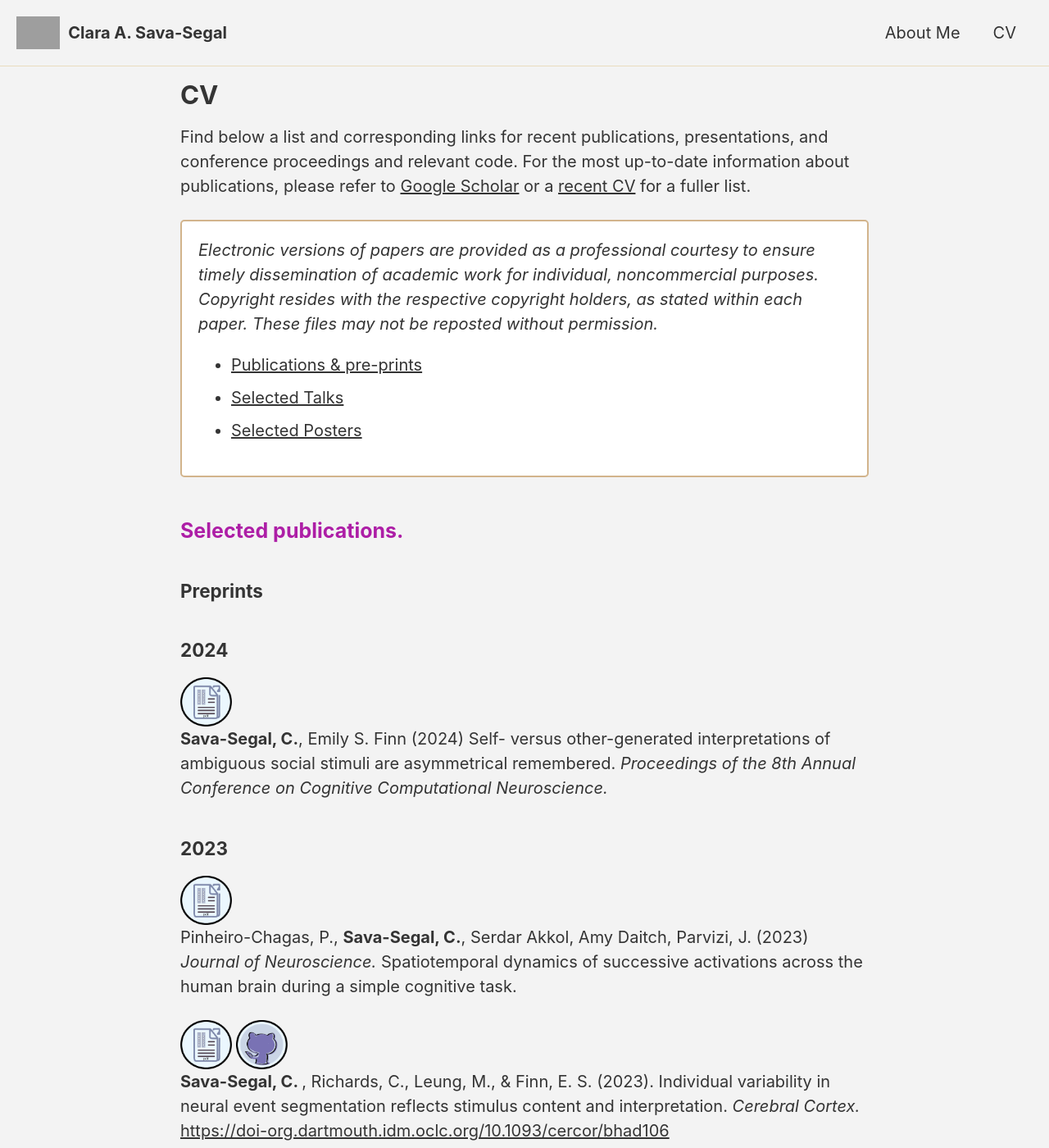
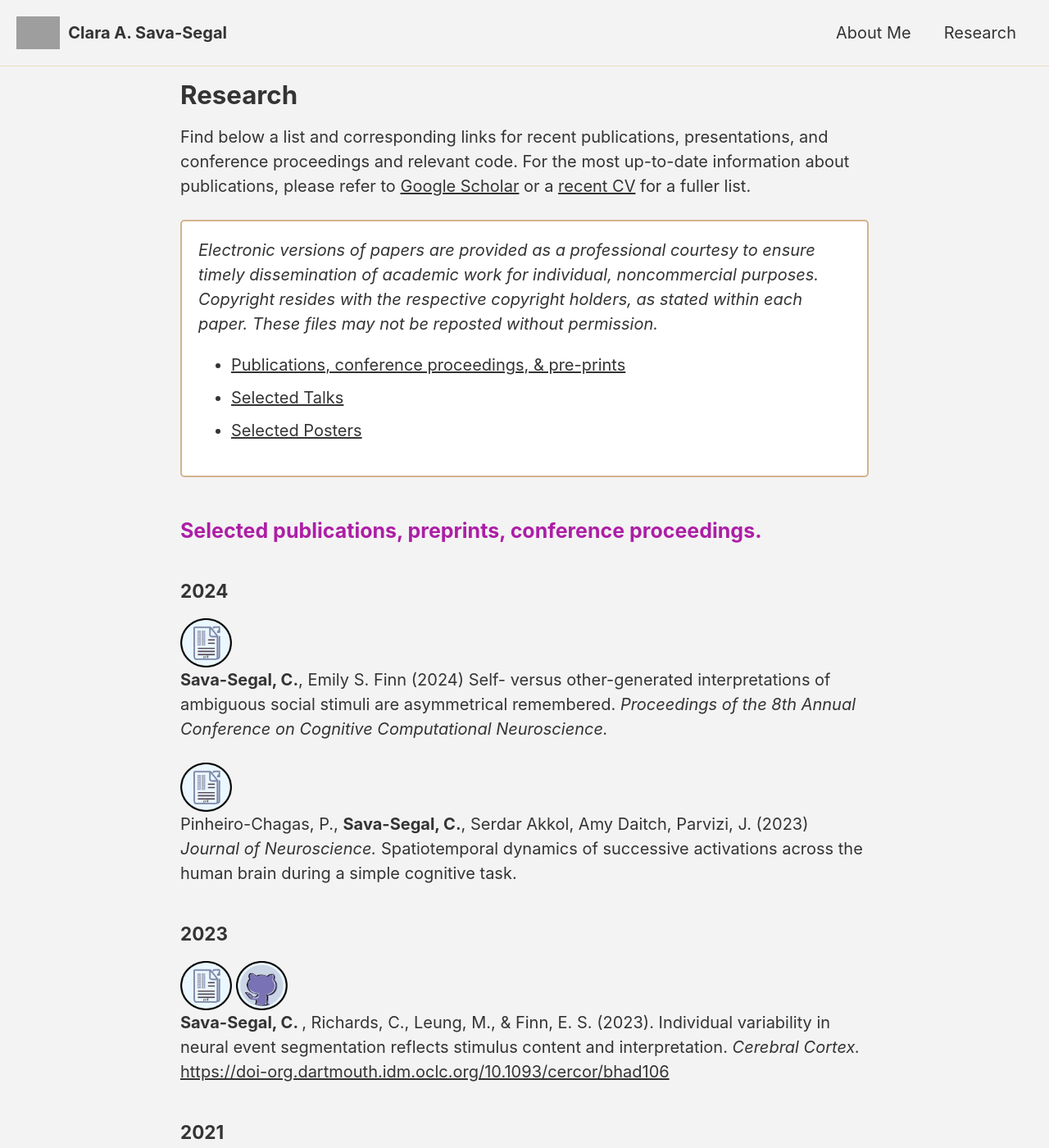
Before and after one commit to csavasegal/csavasegal.github.io, a Jekyll site: the page built from publications.md, in a window 1280 px wide and 1400 px high. Shown: the whole window at 82% size. Built offline with Jekyll 4.4.1, drawn with Linux system fonts in a browser that asks for light colours; cached includes are drawn as plain includes; grey boxes are pictures that could not be loaded.

Commit message:
minor mods to pubs page

```diff
--- a/_data/navigation.yml
+++ b/_data/navigation.yml
@@ -2,7 +2,7 @@
 main:
   - title: "About Me"
     url: /aboutme/
-  - title: "CV"
+  - title: "Research"
     url: /publications/
   # - title: "Teaching"
   #   url: /teaching/
--- a/publications.md
+++ b/publications.md
@@ -1,6 +1,6 @@
 ---
 layout: category
-title: CV
+title: Research
 # title: Recent publications and presentations
 # subtitle: -- Publications --
 permalink: /publications/
@@ -19,7 +19,7 @@ Find below a list and corresponding links for recent publications, presentations
 
 
 <ul>
-  <li><a href="#list1">Publications & pre-prints</a></li>
+  <li><a href="#list1">Publications, conference proceedings, & pre-prints</a></li>
   <li><a href="#list2">Selected Talks</a></li>
   <li><a href="#list3">Selected Posters</a></li>
 </ul>
@@ -27,9 +27,10 @@ Find below a list and corresponding links for recent publications, presentations
 
 
 
-<h2 id="list1"><span style="color:rgb(173, 30, 166)">Selected publications.</span></h2>
+<h2 id="list1"><span style="color:rgb(173, 30, 166)">Selected publications, preprints, conference proceedings.</span></h2>
 
-<h3>Preprints</h3>
+<!-- <h3>Preprints</h3>
+<a>Coming soon :)</a> -->
 
 <h3>2024</h3>
 <a href="papers/520_Paper_authored_CSS_CCN_2024_Final.pdf" target="_blank" style="text-decoration: none;">
@@ -39,13 +40,14 @@ Find below a list and corresponding links for recent publications, presentations
 <strong>Sava-Segal, C.</strong>, Emily S. Finn (2024) Self- versus other-generated interpretations of ambiguous social stimuli are asymmetrical remembered. <i> Proceedings of the 8th Annual Conference on Cognitive Computational Neuroscience. </i>
 <br>
 
-<h3>2023</h3>
 <a href="papers/ppc_css_2023_math_cog.pdf" target="_blank" style="text-decoration: none;">
   <img src="/img/paper.png" alt="Paper" style="height: 60px;">
 </a>
 <br>
 Pinheiro-Chagas, P., <strong>Sava-Segal, C.</strong>, Serdar Akkol, Amy Daitch, Parvizi, J. (2023) <i> Journal of Neuroscience. </i> Spatiotemporal dynamics of successive activations across the human brain during a simple cognitive task.
 <br>
+
+<h3>2023</h3>
 
 <a href="papers/css_2023_individual_event-seg.pdf" target="_blank" style="text-decoration: none;">
   <img src="/img/paper.png" alt="Paper" style="height: 60px;">
```
